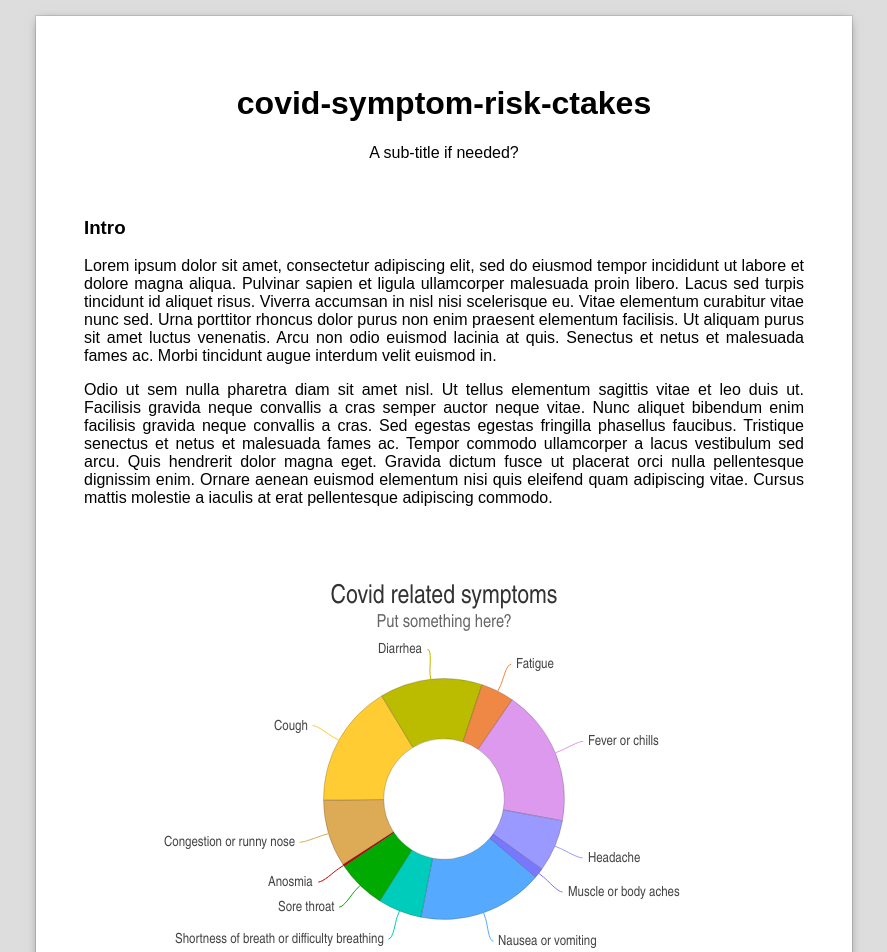
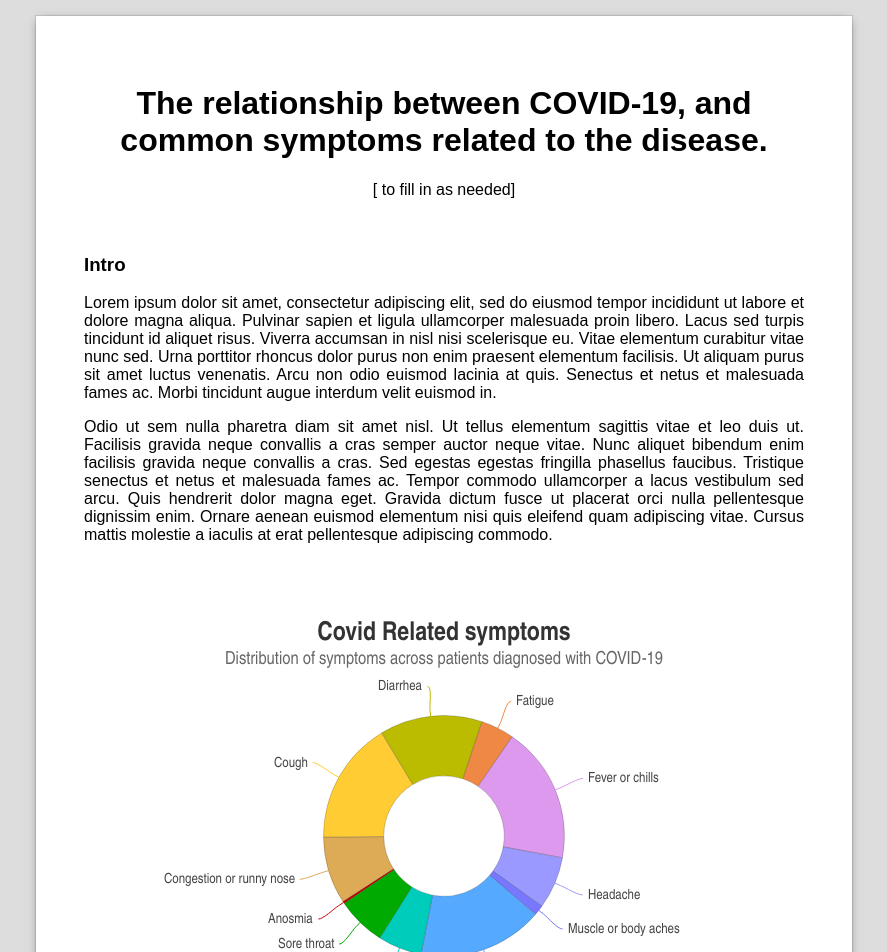
Before and after one commit to smart-on-fhir/covid-symptom-risk-ctakes, a React (Create React App) app: page / in a window 1280 px wide. Shown: the top 952 px of the page, without its empty margins (196-1083 px from the left). Built offline with nearby package versions, Linux system fonts and the light colour scheme.

Commit message:
Adding subtitles, changing weight of titles

```diff
--- a/src/components/App.tsx
+++ b/src/components/App.tsx
@@ -53,8 +53,8 @@ export default function App() {
 
     return (
         <div>
-            <h1 style={{ textAlign: "center" }}>covid-symptom-risk-ctakes</h1>
-            <div style={{ textAlign: "center" }}>A sub-title if needed?</div>
+            <h1 style={{ textAlign: "center" }}>The relationship between COVID-19, and common symptoms related to the disease.</h1>
+            <div style={{ textAlign: "center" }}>[ to fill in as needed]</div>
             <br/>
             <br/>
             <h3>Intro</h3>
--- a/src/components/ProbabilityChart.tsx
+++ b/src/components/ProbabilityChart.tsx
@@ -19,9 +19,12 @@ export default function RelativeRiskChart({ data }: { data: Data })
     const options:  Options = {
         title: {
             text: '<b> Probability of Symptom </b>',
+            style: {
+                fontSize: "26px"
+            }
         },
         subtitle: {
-            text: 'Describe the input data here?'
+            text: "Likelyhood of a symptom's presence within COVID-19"
         },
         xAxis: {
             categories: symptoms,
--- a/src/components/RelativeRiskChart.tsx
+++ b/src/components/RelativeRiskChart.tsx
@@ -12,10 +12,13 @@ export default function RelativeRiskChart({ data }: { data: Data })
         // color: computeColor(relativeRisk(data, {symptom_text : symptoms }) ) - commented as having issues w this line
     const options: Options = {
         title: {
-            text: 'Relative Risk of COVID Given Symptom'
+            text: '<b> Relative Risk of COVID-19 given symptom </b>',
+            style: {
+                fontSize: "26px"
+            }
         },
         subtitle: {
-            text: 'Describe the input data here?'
+            text: "Relative Risk of having COVID-19, given the symptoms present"
         },
         xAxis: {
             categories: symptoms,
--- a/src/components/SymptomChart.tsx
+++ b/src/components/SymptomChart.tsx
@@ -58,13 +58,13 @@ export default function SymptomChart({ data }: { data: Data })
             }
         },
         title: {
-            text: 'Covid related symptoms',
+            text: '<b> Covid Related symptoms </b>',
             style: {
                 fontSize: "26px"
             }
         },
         subtitle: {
-            text: 'Put something here?',
+            text: 'Distribution of symptoms across patients diagnosed with COVID-19',
             style: {
                 fontSize: "18px"
             }
```
